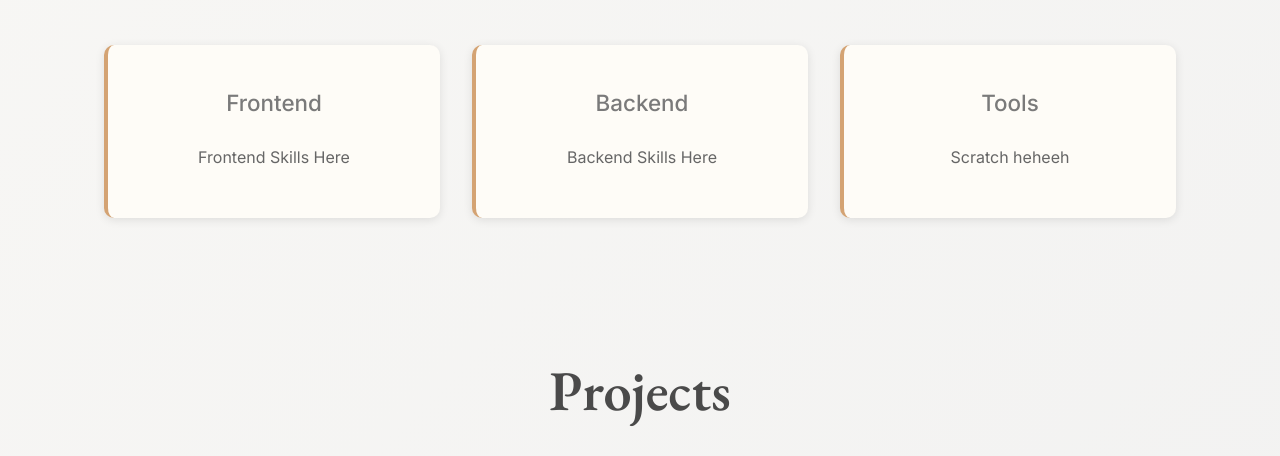
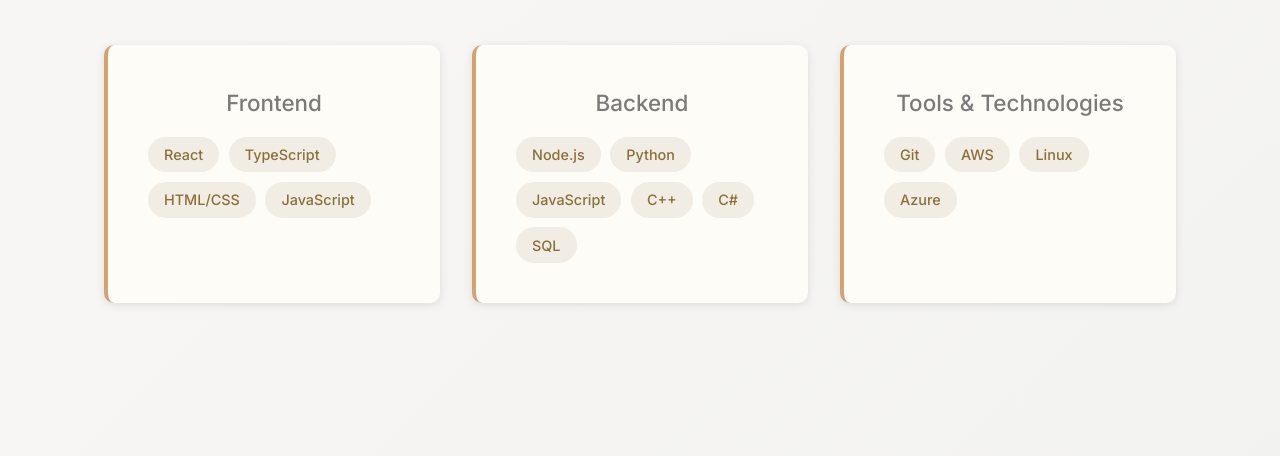
Before and after one commit to ShahzanTariq/Portfolio-Website, a plain HTML site: page index.html in a window 1280 px wide. Shown: the part 1248-1704 px from the top of the page. Drawn offline with nearby package versions, Linux system fonts and the light colour scheme.

Commit message:
Convert skills section to bubble tags with updated skill categories

```diff
--- a/index.html
+++ b/index.html
@@ -71,21 +71,33 @@
                 <div class="skills-grid">
                     <div class="skill-category">
                         <h3>Frontend</h3>
-                        <ul>
-                            <li>Frontend Skills Here</li>
-                        </ul>
+                        <div class="skill-tags">
+                            <span class="skill-tag">React</span>
+                            <span class="skill-tag">TypeScript</span>
+                            <span class="skill-tag">HTML/CSS</span>
+                            <span class="skill-tag">JavaScript</span>
+
+                        </div>
                     </div>
                     <div class="skill-category">
                         <h3>Backend</h3>
-                        <ul>
-                            <li>Backend Skills Here</li>
-                        </ul>
+                        <div class="skill-tags">
+                            <span class="skill-tag">Node.js</span>
+                            <span class="skill-tag">Python</span>
+                            <span class="skill-tag">JavaScript</span>
+                            <span class="skill-tag">C++</span>
+                            <span class="skill-tag">C#</span>
+                            <span class="skill-tag">SQL</span>
+                        </div>
                     </div>
                     <div class="skill-category">
-                        <h3>Tools</h3>
-                        <ul>
-                            <li>Scratch heheeh</li>
-                        </ul>
+                        <h3>Tools & Technologies</h3>
+                        <div class="skill-tags">
+                            <span class="skill-tag">Git</span>
+                            <span class="skill-tag">AWS</span>
+                            <span class="skill-tag">Linux</span>
+                            <span class="skill-tag">Azure</span>
+                        </div>
                     </div>
                 </div>
             </div>
--- a/style.css
+++ b/style.css
@@ -225,13 +225,27 @@ section.visible {
     font-weight: 500;
 }
 
-.skill-category ul {
-    list-style: none;
+.skill-tags {
+    display: flex;
+    flex-wrap: wrap;
+    gap: 0.6rem;
+    margin-top: 1rem;
 }
 
-.skill-category li {
-    padding: 0.5rem 0;
-    color: #666;
+.skill-tag {
+    background-color: rgba(139, 111, 58, 0.1);
+    color: #8B6F3A;
+    padding: 0.4rem 1rem;
+    border-radius: 25px;
+    font-size: 0.9rem;
+    font-weight: 500;
+    transition: all 0.3s ease;
+}
+
+.skill-tag:hover {
+    background-color: rgba(139, 111, 58, 0.2);
+    transform: translateY(-2px);
+    box-shadow: 0 4px 8px rgba(139, 111, 58, 0.15);
 }
 
 .projects-grid {
@@ -520,8 +534,14 @@ footer p {
     color: #e0e0e0;
 }
 
-[data-theme="dark"] .skill-category li {
-    color: #b0b0b0;
+[data-theme="dark"] .skill-tag {
+    background-color: rgba(255, 204, 153, 0.1);
+    color: #ffcc99;
+}
+
+[data-theme="dark"] .skill-tag:hover {
+    background-color: rgba(255, 204, 153, 0.2);
+    box-shadow: 0 4px 8px rgba(255, 204, 153, 0.15);
 }
 
 [data-theme="dark"] .project-card {
```
